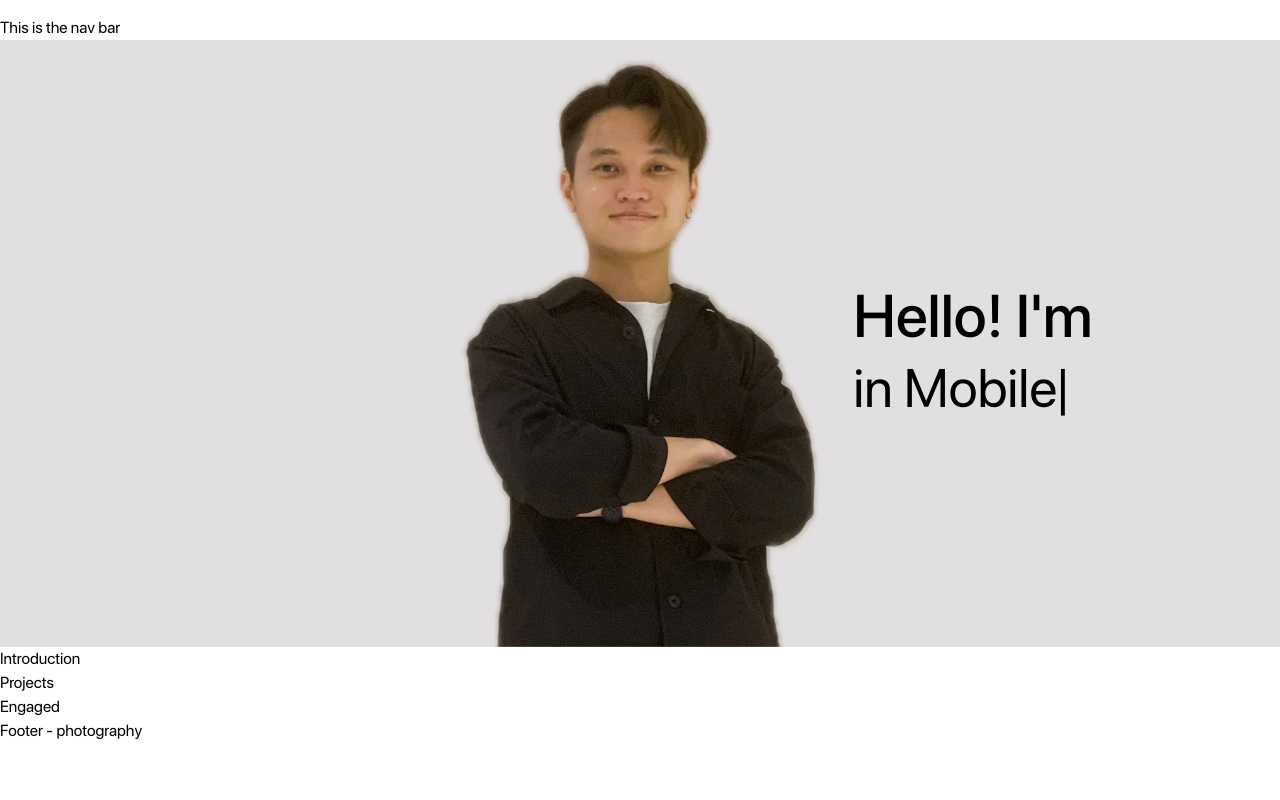
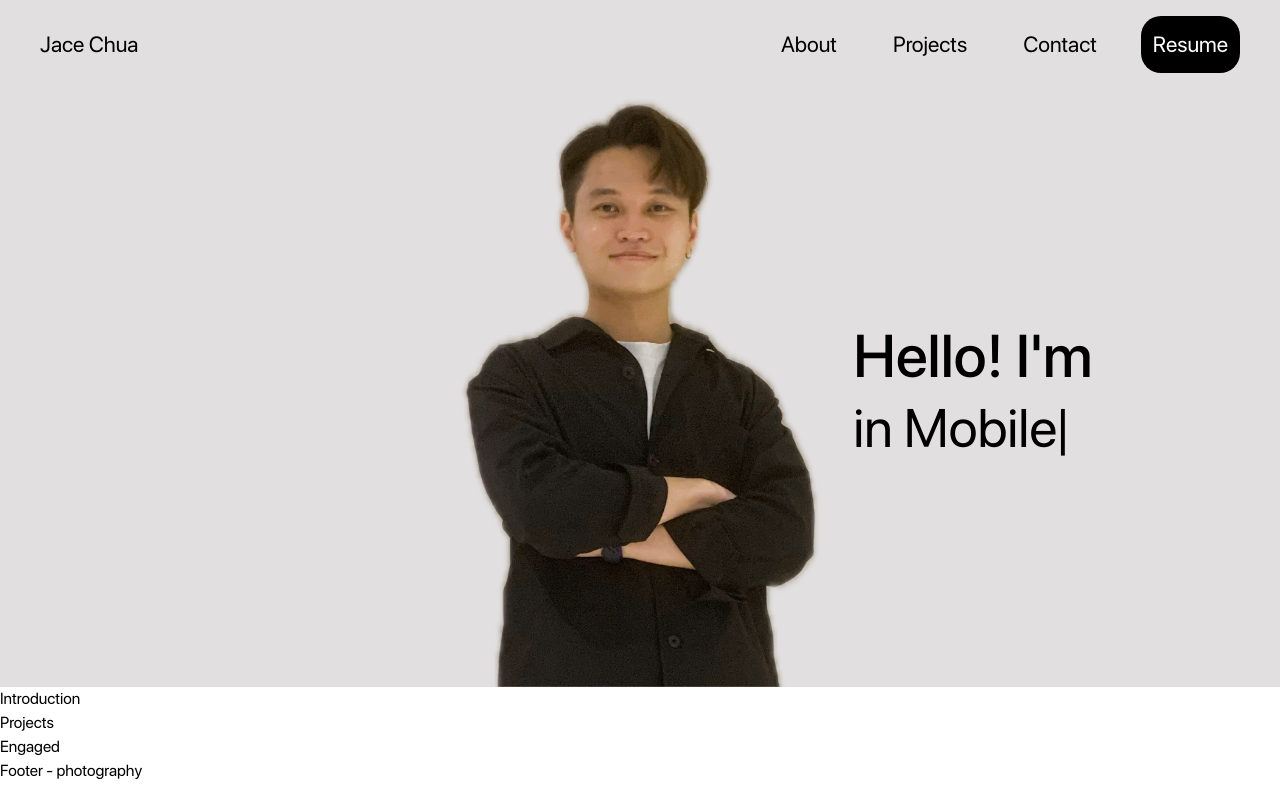
Before and after one commit to JiXiangChua/Portfolio-WebApp, a Next.js app: page / in a window 1280 px wide. Built offline with nearby package versions, Linux system fonts and the light colour scheme.

Commit message:
Implemented desktop menu bar and mobile menu bar

```diff
--- a/app/layout.tsx
+++ b/app/layout.tsx
@@ -56,7 +56,7 @@ export default function RootLayout({
   return (
     <html lang="en">
       <body
-        className={`flex min-h-screen flex-col bg-[#FFFFFF] container mx-auto py-4 ${myFont.className}`}
+        className={`flex min-h-screen flex-col bg-[#FFFFFF] container mx-auto ${myFont.className}`}
       >
         <NavBar />
         {children}
--- a/app/page.tsx
+++ b/app/page.tsx
@@ -2,7 +2,7 @@ import HeroBanner from "./ui/sections/HeroBanner";
 
 export default function HomePage() {
   return (
-    <main>
+    <main className="container">
       <section id="hero">
         <HeroBanner />
       </section>
--- /dev/null
+++ b/app/ui/components/MenuOverlay/index.tsx
@@ -0,0 +1,26 @@
+import React from "react";
+import NavLink from "../NavLink";
+
+const MenuOverlay = ({
+  links,
+  dismissMobileMenu,
+}: {
+  links: { title: string; path: string }[];
+  dismissMobileMenu: React.Dispatch<React.SetStateAction<boolean>>;
+}) => {
+  return (
+    <ul className="flex flex-col py-4 items-center bg-[#E1DFE0] bg-opacity-100">
+      {links.map((link, index) => (
+        <li key={index}>
+          <NavLink
+            href={link.path}
+            title={link.title}
+            dismissMobileMenu={() => dismissMobileMenu(false)}
+          />
+        </li>
+      ))}
+    </ul>
+  );
+};
+
+export default MenuOverlay;
--- a/app/ui/components/NavBar/index.tsx
+++ b/app/ui/components/NavBar/index.tsx
@@ -1,8 +1,58 @@
+"use client"; // so that you can use react hooks and click event handlers
+import React, { useState } from "react";
+import Link from "next/link";
+import NavLink from "../NavLink";
+import { Bars3Icon, XMarkIcon } from "@heroicons/react/24/solid";
+import MenuOverlay from "../MenuOverlay";
+
+const navLinks = [
+  { title: "About", path: "/#introduction" },
+  { title: "Projects", path: "/#projects" },
+  { title: "Contact", path: "/#engaged" },
+  { title: "Resume", path: "" },
+];
+
 const NavBar = () => {
+  const [navbarOpen, setNavbarOpen] = useState(false);
   return (
-    <>
-      <p>This is the nav bar</p>
-    </>
+    <nav className="fixed top-0 container z-10 bg-[#E1DFE0] bg-opacity-90">
+      <div className="flex flex-wrap items-center justify-between mx-auto px-10 py-4">
+        <Link href={"/"}>
+          <p className="font-normal text-black  text-[22px]">Jace Chua</p>
+        </Link>
+        {/* Mobile Menu Bar */}
+        <div className="mobile-menu block md:hidden">
+          {navbarOpen ? (
+            <button
+              onClick={() => setNavbarOpen(false)}
+              className="flex items-center px-3 py-2 border rounded border-slate-900 text-slate-900 hover:text-[#FFFFFF] hover:border-[#FFFFFF]"
+            >
+              <XMarkIcon className="h-5 w-5" />
+            </button>
+          ) : (
+            <button
+              onClick={() => setNavbarOpen(true)}
+              className="flex items-center px-3 py-2 border rounded border-slate-900 text-slate-900 hover:text-[#FFFFFF] hover:border-[#FFFFFF]"
+            >
+              <Bars3Icon className="h-5 w-5" />
+            </button>
+          )}
+        </div>
+        {/* Desktop Menu Bar */}
+        <div className="menu hidden md:block md:w-auto" id="navbar">
+          <ul className="flex p-4 md:p-0 md:flex-row md:space-x-8">
+            {navLinks.map((link, index) => (
+              <li key={index}>
+                <NavLink href={link.path} title={link.title} />
+              </li>
+            ))}
+          </ul>
+        </div>
+      </div>
+      {navbarOpen ? (
+        <MenuOverlay links={navLinks} dismissMobileMenu={setNavbarOpen} />
+      ) : null}
+    </nav>
   );
 };
 
--- /dev/null
+++ b/app/ui/components/NavLink/index.tsx
@@ -0,0 +1,43 @@
+"use client";
+
+import Link from "next/link";
+import { usePathname } from "next/navigation";
+import clsx from "clsx";
+
+const NavLink = ({
+  href,
+  title,
+  dismissMobileMenu,
+}: {
+  href: string;
+  title: string;
+  dismissMobileMenu?: () => void;
+}) => {
+  const pathname = usePathname();
+  return (
+    <Link
+      href={href}
+      className={clsx(
+        "block",
+        {
+          "md:bg-black md:w-min md:h-min md:rounded-[20px]": title === "Resume",
+        },
+        {
+          "md:bg-[#ffffff] md:w-min md:h-min md:rounded-[20px]":
+            pathname === href,
+        }
+      )}
+      onClick={dismissMobileMenu}
+    >
+      <p
+        className={clsx("text-[22px] font-normal text-black p-3", {
+          "md:text-white": title === "Resume",
+        })}
+      >
+        {title}
+      </p>
+    </Link>
+  );
+};
+
+export default NavLink;
--- a/app/ui/sections/HeroBanner/index.tsx
+++ b/app/ui/sections/HeroBanner/index.tsx
@@ -5,7 +5,7 @@ import { TypeAnimation } from "react-type-animation";
 
 const HeroBanner = () => {
   return (
-    <div className="bg-[#E1DFE0] grid grid-cols-1 md:grid-cols-3">
+    <div className="bg-[#E1DFE0] grid grid-cols-1 md:grid-cols-3 pt-20">
       <div className="col-span-1"></div>
       <div className="col-span-1 place-self-center">
         <Image
--- a/package.json
+++ b/package.json
@@ -9,6 +9,8 @@
     "lint": "next lint"
   },
   "dependencies": {
+    "@heroicons/react": "^2.1.1",
+    "clsx": "^2.1.0",
     "next": "14.1.0",
     "react": "^18",
     "react-dom": "^18",
```
Also changed, not shown: 1 other file (tests, documents, lock files or other folders).
